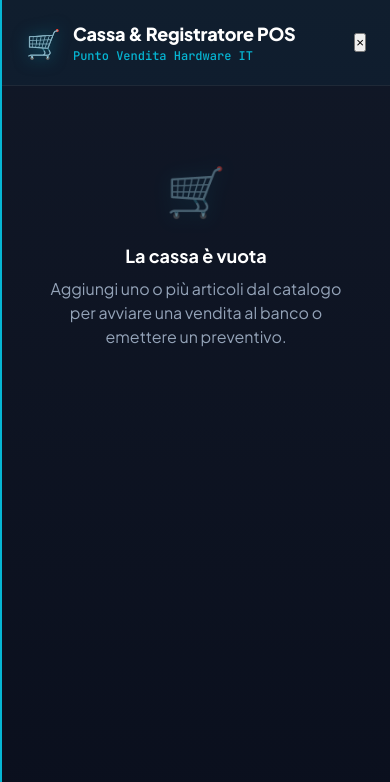
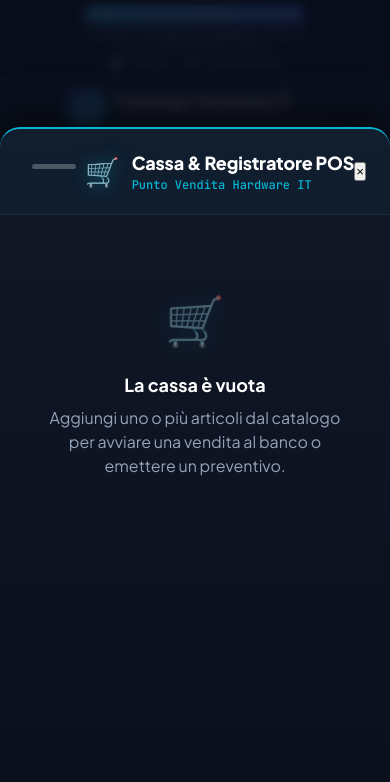
Before and after one commit to HV94/tech-store-catalog, a plain HTML site: page index.html in a window 390 px wide. Both pictures are taken after a click on the button "🛒 Cassa / Preventivo". Shown: the top 782 px of the page. Drawn offline with Linux system fonts and the light colour scheme.

Commit message:
ottimizzazione layout mobile: pillole orizzontali e griglia a 2 colonne immediata

```diff
--- a/index.html
+++ b/index.html
@@ -37,7 +37,7 @@
     <div class="container top-bar-content">
       <div class="top-bar-left">
         <span class="badge-role">Esercitazione Hardware IT & Cassa</span>
-        <span>Sviluppato da <strong>Valentyn Haidukov</strong> &bull; Perito Informatico (76/100) &bull; Categorie Protette (L. 68/99)</span>
+        <span class="dev-info"><span>Sviluppato da <strong>Valentyn Haidukov</strong> &bull; Perito IT</span> <span class="cat-prot">&bull; Categorie Protette (L. 68/99)</span></span>
       </div>
       <div class="top-bar-right">
         <a href="https://www.linkedin.com/in/valentyn-haidukov" target="_blank" rel="noopener noreferrer" class="link-social">
@@ -135,7 +135,7 @@
         </div>
 
         <!-- Brand Selector -->
-        <div class="filter-group">
+        <div class="filter-group hide-mobile">
           <label for="brand-select">Marca / Produttore</label>
           <select id="brand-select" class="form-select">
             <option value="all">Tutti i Marchi</option>
@@ -143,7 +143,7 @@
         </div>
 
         <!-- Sorting -->
-        <div class="filter-group">
+        <div class="filter-group hide-mobile">
           <label for="sort-select">Ordina Risultati</label>
           <select id="sort-select" class="form-select">
             <option value="featured">In Evidenza / Novità</option>
@@ -155,7 +155,7 @@
         </div>
 
         <!-- Quick Toggles -->
-        <div class="filter-group toggles-group">
+        <div class="filter-group toggles-group hide-mobile">
           <label class="toggle-control">
             <input type="checkbox" id="toggle-promo-only">
             <span class="toggle-switch"></span>
@@ -169,7 +169,7 @@
         </div>
 
         <!-- Recruiter Box -->
-        <div class="recruiter-box">
+        <div class="recruiter-box hide-mobile">
           <div class="recruiter-box-title">
             <svg width="16" height="16" viewBox="0 0 24 24" fill="none" stroke="currentColor" stroke-width="2">
               <polygon points="12 2 15.09 8.26 22 9.27 17 14.14 18.18 21.02 12 17.77 5.82 21.02 7 14.14 2 9.27 8.91 8.26 12 2"/>
--- a/style.css
+++ b/style.css
@@ -999,49 +999,255 @@ body {
 }
 
 @media (max-width: 640px) {
+  html, body {
+    overflow-x: hidden !important;
+    max-width: 100vw !important;
+    width: 100% !important;
+  }
+
+  .container {
+    padding: 0 0.75rem !important;
+    max-width: 100% !important;
+  }
+
+  .top-bar {
+    padding: 0.35rem 0.5rem !important;
+    font-size: 0.68rem !important;
+    line-height: 1.25 !important;
+    overflow-x: hidden !important;
+  }
+
   .top-bar-content {
-    justify-content: center;
-    text-align: center;
+    flex-direction: column !important;
+    gap: 0.2rem !important;
+    align-items: center !important;
+    text-align: center !important;
+    width: 100% !important;
+  }
+
+  .top-bar-left {
+    flex-direction: column !important;
+    gap: 0.15rem !important;
+    align-items: center !important;
+    text-align: center !important;
+    width: 100% !important;
+    white-space: normal !important;
+  }
+
+  .top-bar-left span {
+    white-space: normal !important;
+    text-align: center !important;
+  }
+
+  .cat-prot {
+    display: block !important;
+    font-size: 0.65rem !important;
+    opacity: 0.9;
+  }
+
+  .badge-role {
+    font-size: 0.62rem !important;
+    padding: 0.15rem 0.45rem !important;
+    margin-bottom: 0.1rem !important;
+  }
+
+  .top-bar-right {
+    display: flex !important;
+    justify-content: center !important;
+    gap: 0.75rem !important;
+    width: 100% !important;
+  }
+
+  .navbar {
+    padding: 0.5rem 0 !important;
   }
 
   .navbar-content {
-    flex-direction: column;
-    align-items: stretch;
+    flex-direction: column !important;
+    align-items: stretch !important;
+    gap: 0.5rem !important;
+    padding: 0.35rem 0 !important;
+  }
+
+  .brand {
+    display: flex !important;
+    align-items: center !important;
+    justify-content: center !important;
+    text-align: left !important;
+    gap: 0.6rem !important;
+  }
+
+  .brand-icon {
+    width: 38px !important;
+    height: 38px !important;
+    min-width: 38px !important;
+  }
+
+  .brand h1 {
+    font-size: 1.08rem !important;
+    line-height: 1.2 !important;
+  }
+
+  .brand p {
+    font-size: 0.7rem !important;
   }
 
   .header-metrics {
-    justify-content: space-around;
-  }
-
+    display: grid !important;
+    grid-template-columns: repeat(2, 1fr) !important;
+    gap: 0.4rem !important;
+    width: 100% !important;
+  }
+
+  .metric-chip {
+    padding: 0.4rem 0.35rem !important;
+    text-align: center !important;
+  }
+
+  .metric-chip .metric-label {
+    font-size: 0.62rem !important;
+    white-space: nowrap !important;
+    overflow: hidden !important;
+    text-overflow: ellipsis !important;
+  }
+
+  .metric-chip .metric-value {
+    font-size: 1rem !important;
+  }
+
+  .nav-actions {
+    width: 100% !important;
+  }
+
+  .nav-actions .btn {
+    width: 100% !important;
+    justify-content: center !important;
+    padding: 0.65rem !important;
+    font-size: 0.88rem !important;
+  }
+
+  .app-layout {
+    display: flex !important;
+    flex-direction: column !important;
+    gap: 0.75rem !important;
+    padding-top: 0.75rem !important;
+    padding-bottom: 2rem !important;
+  }
+
+  .filters-panel {
+    gap: 0.5rem !important;
+  }
+
+  /* Filtri compatti stile app mobile */
+  .filters-card {
+    padding: 0.65rem 0.75rem !important;
+    margin-bottom: 0 !important;
+    gap: 0.45rem !important;
+    border-radius: 14px !important;
+  }
+
+  .filters-card .card-header,
+  .hide-mobile,
+  .catalog-header .view-toggles {
+    display: none !important;
+  }
+
+  .filters-card .filter-group {
+    margin-bottom: 0 !important;
+  }
+
+  .filters-card .filter-group label {
+    font-size: 0.7rem !important;
+    font-weight: 700 !important;
+    margin-bottom: 0.25rem !important;
+    text-transform: uppercase !important;
+    letter-spacing: 0.04em !important;
+  }
+
+  .search-box {
+    padding: 0.45rem 0.75rem !important;
+    border-radius: 10px !important;
+  }
+
+  .search-box input {
+    font-size: 0.82rem !important;
+  }
+
+  .category-pills {
+    display: flex !important;
+    flex-direction: row !important;
+    flex-wrap: nowrap !important;
+    overflow-x: auto !important;
+    -webkit-overflow-scrolling: touch !important;
+    gap: 0.45rem !important;
+    padding: 0.15rem 0.05rem 0.4rem 0.05rem !important;
+    scrollbar-width: none !important;
+  }
+
+  .category-pills::-webkit-scrollbar {
+    display: none !important;
+  }
+
+  .cat-pill {
+    flex: 0 0 auto !important;
+    width: auto !important;
+    font-size: 0.76rem !important;
+    padding: 0.4rem 0.75rem !important;
+    white-space: nowrap !important;
+    text-align: center !important;
+    border-radius: 9999px !important;
+  }
+
+  .catalog-header {
+    margin-bottom: 0.5rem !important;
+  }
+
+  .catalog-header-info {
+    display: flex !important;
+    align-items: baseline !important;
+    gap: 0.5rem !important;
+  }
+
+  .catalog-header-info h2 {
+    font-size: 1.05rem !important;
+  }
+
+  .catalog-header-info .results-count {
+    font-size: 0.75rem !important;
+  }
+
+  /* Griglia a 2 colonne compatte ordinate */
   .products-grid {
     grid-template-columns: repeat(2, 1fr) !important;
-    gap: 0.75rem !important;
+    gap: 0.65rem !important;
   }
 
   .product-card {
-    padding: 0.85rem !important;
-    gap: 0.6rem !important;
+    padding: 0.7rem !important;
+    gap: 0.4rem !important;
+    border-radius: 14px !important;
   }
 
   .product-card h3 {
-    font-size: 0.85rem !important;
+    font-size: 0.8rem !important;
     line-height: 1.25 !important;
-    min-height: 2.2rem;
+    min-height: 2.1rem !important;
   }
 
   .product-price {
-    font-size: 1rem !important;
+    font-size: 0.95rem !important;
   }
 
   .product-card .card-actions {
     flex-direction: column !important;
-    gap: 0.4rem !important;
+    gap: 0.35rem !important;
   }
 
   .product-card .card-actions button {
     width: 100% !important;
     padding: 0.5rem 0.4rem !important;
-    font-size: 0.75rem !important;
+    font-size: 0.72rem !important;
+    border-radius: 8px !important;
   }
 
   .modal-content {
@@ -1061,8 +1267,57 @@ body {
     padding: 0.5rem 0.35rem !important;
     font-size: 0.75rem !important;
   }
-}
-
+
+  /* Cassa & Carrello a cassetto dal basso (Bottom Sheet) */
+  .cart-drawer {
+    top: auto !important;
+    right: 0 !important;
+    left: 0 !important;
+    bottom: 0 !important;
+    width: 100% !important;
+    max-width: 100% !important;
+    height: 85vh !important;
+    max-height: 85vh !important;
+    border-radius: 20px 20px 0 0 !important;
+    border-top: 2px solid var(--accent-cyan) !important;
+    border-left: none !important;
+    transform: translateY(105%) !important;
+    box-shadow: 0 -10px 40px rgba(0, 0, 0, 0.6) !important;
+    visibility: hidden;
+  }
+
+  .cart-drawer.open {
+    transform: translateY(0) !important;
+    visibility: visible !important;
+  }
+
+  .cart-drawer-header::before {
+    content: "";
+    display: block;
+    width: 44px;
+    height: 5px;
+    background: rgba(255, 255, 255, 0.25);
+    border-radius: 99px;
+    margin: 0 auto 10px;
+  }
+
+  .qty-btn {
+    width: 36px !important;
+    height: 36px !important;
+    font-size: 1.1rem !important;
+    border-radius: 8px !important;
+  }
+
+  .qty-count {
+    font-size: 1rem !important;
+    min-width: 24px !important;
+  }
+
+  .receipt-modal-card {
+    padding: 1rem;
+    max-height: 96vh;
+  }
+}
 
 
 
```
